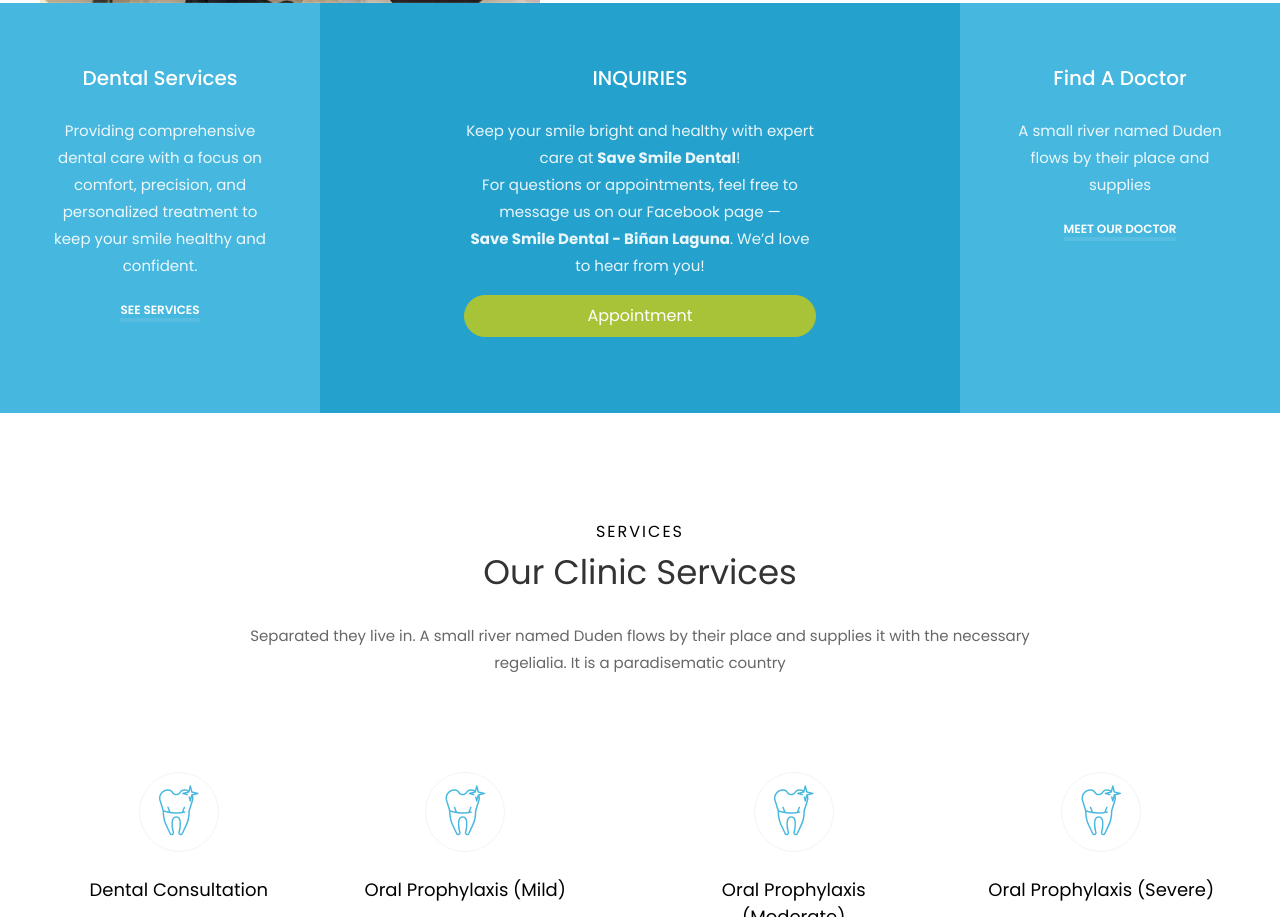
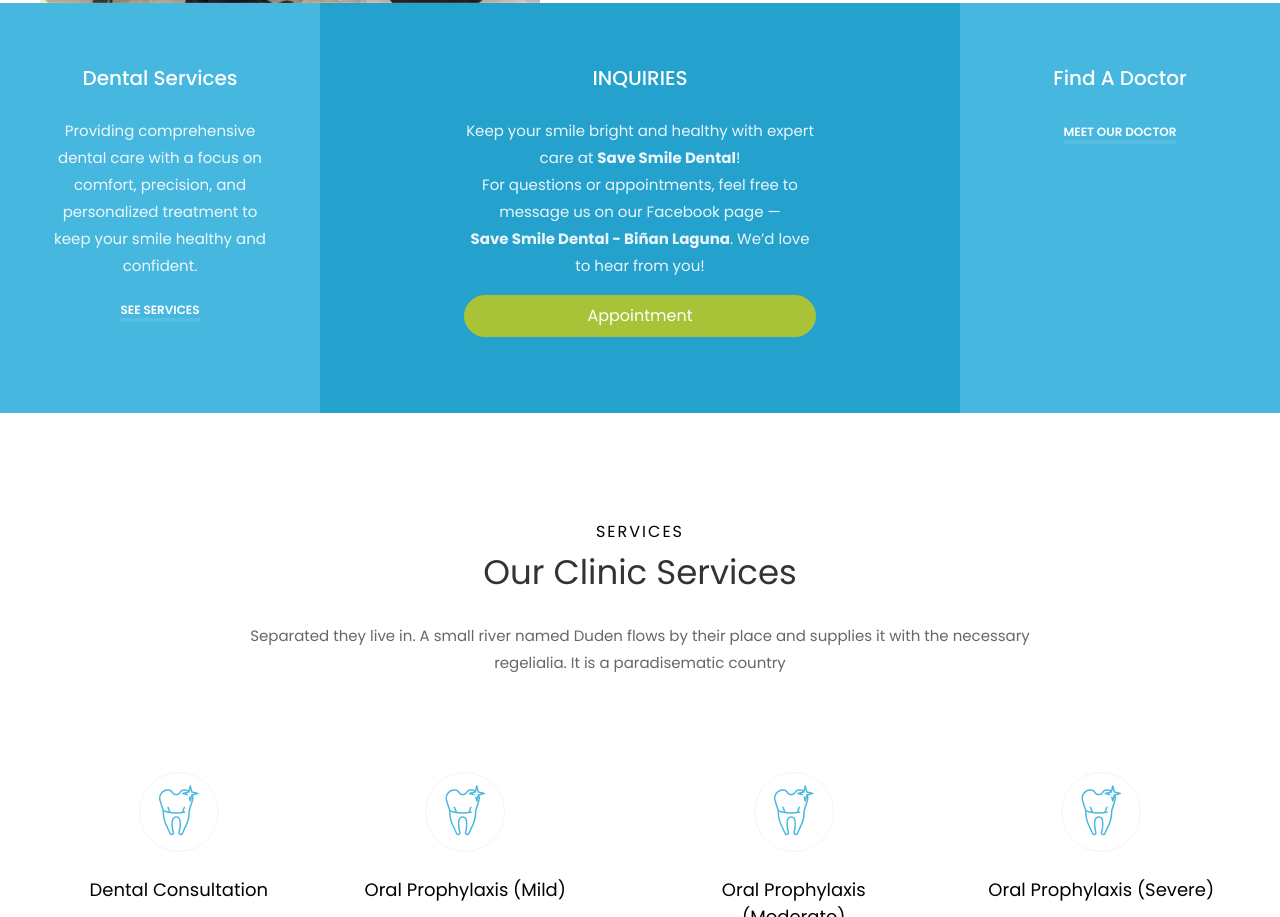
Before and after one commit to devChanex/SSDC_Website, a plain HTML site: page index.html in a window 1280 px wide. Shown: the part 1561-2478 px from the top of the page. Drawn offline with Linux system fonts and the light colour scheme; some packages are replaced by stand-ins of ours; no server answers; files whose address does not match are found by name.

Commit message:
Few corrections

```diff
--- a/index.html
+++ b/index.html
@@ -173,8 +173,8 @@
           <div class="col-md-3 d-flex align-items-stretch">
             <div class="consultation w-100 text-center px-4 px-md-5">
               <h3 class="mb-4">Find A Doctor</h3>
-              <p>A small river named Duden flows by their place and supplies</p>
-              <a href="#" class="btn-custom">Meet our doctor</a>
+
+              <a href="#Doctors" class="btn-custom">Meet our doctor</a>
             </div>
           </div>
         </div>
```
